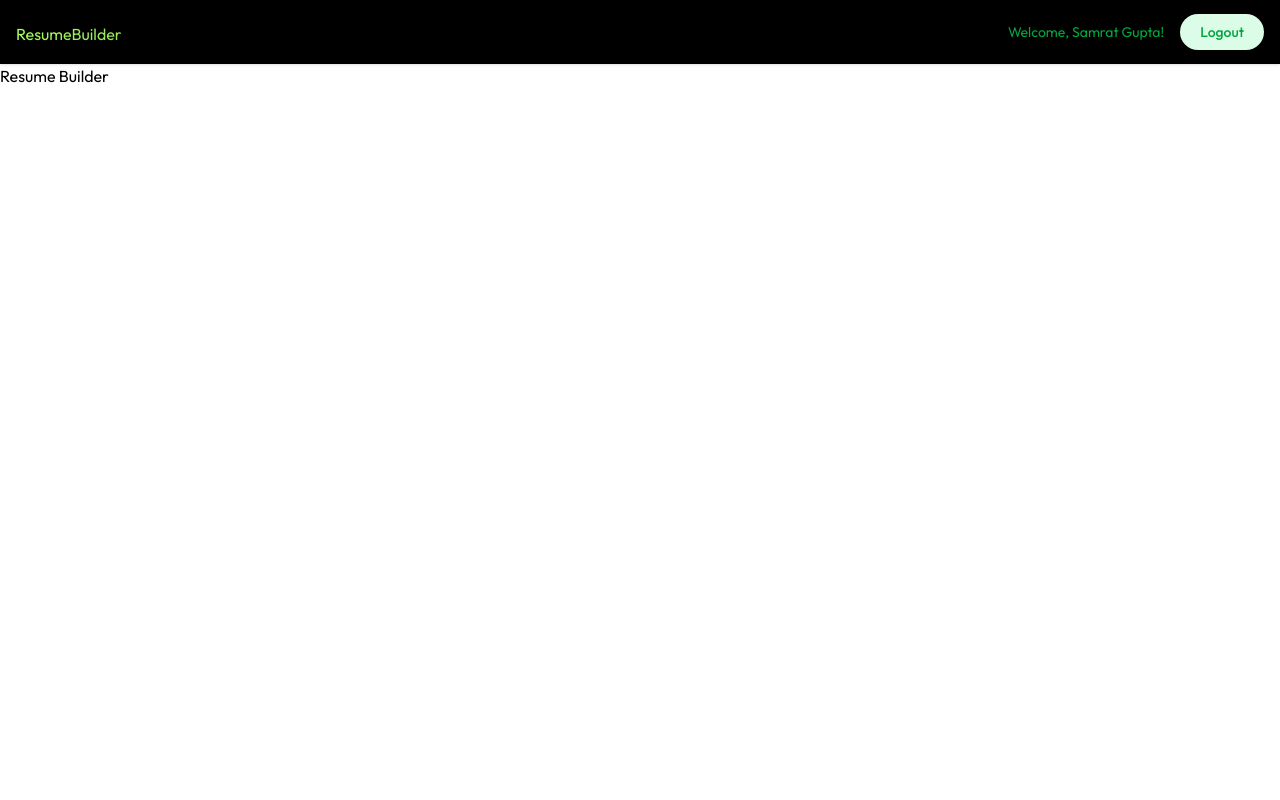
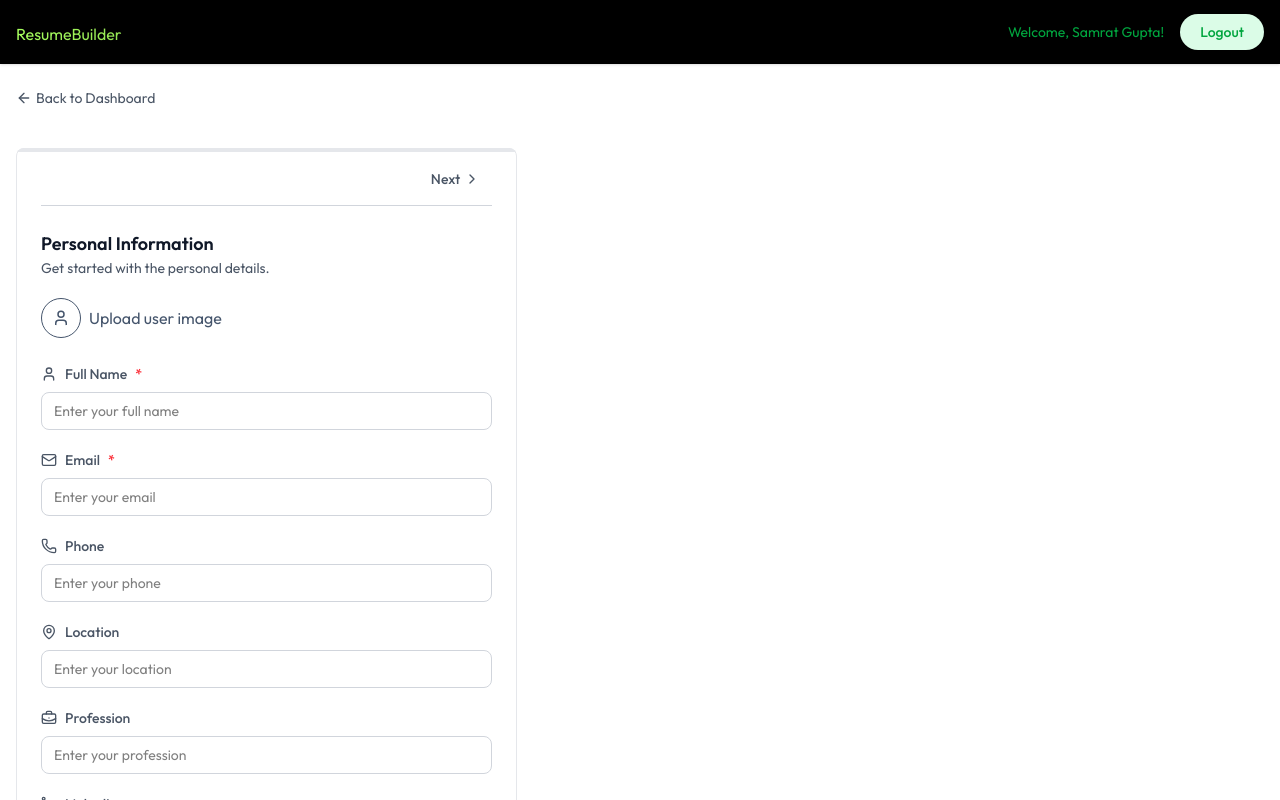
Before and after one commit to gsamrat8112/AI-Powered-Resume-Builder, a React (Vite) app in the folder client/: page /app/builder/1 in a window 1280 px wide. Shown: the top 800 px of the page. Built offline with nearby package versions, Linux system fonts and the light colour scheme.

Commit message:
InfoForm

```diff
--- /dev/null
+++ b/client/src/components/PersonalInfoForm.jsx
@@ -0,0 +1,62 @@
+import { Linkedin, BriefcaseBusiness, Mail, MapPin, Phone, User, Globe } from 'lucide-react'
+import React from 'react'
+
+const PersonalInfoForm = ({data, onChange, removeBackground, setRemoveBackground}) => {
+    const handleChange = (field, value) => {
+        onChange({...data, [field]: value})
+    }
+    const fields = [
+        {key: 'full_name', label: 'Full Name', icon: User, type: 'text', required: true},
+        {key: 'email', label: 'Email', icon: Mail, type: 'email', required: true},
+        {key: 'phone', label: 'Phone', icon: Phone, type: 'tel', required: false},
+        {key: 'location', label: 'Location', icon: MapPin, type: 'text', required: false},
+        {key: 'profession', label: 'Profession', icon: BriefcaseBusiness, type: 'text', required: false},
+        {key: 'linkedin', label: 'LinkedIn', icon: Linkedin, type: 'url', required: false},
+        {key: 'website', label: 'Website', icon: Globe, type: 'url', required: false},
+    ]
+  return (
+    <div>
+      <h3 className='text-lg font-semibold text-gray-900'>Personal Information</h3>
+      <p className='text-sm text-gray-600'>Get started with the personal details.</p>
+      <div className='flex items-center gap-2'>
+        <label>
+            {data.image ? (
+                <img src={typeof data.image === 'string' ? data.image : URL.createObjectURL(data.image)} alt="user-image" className='size-16 rounded-full object-cover mt-5 ring ring-slate-300 hover:opacity-80' />
+            ) : (
+                <div className='inline-flex gap-2 mt-5 items-center justify-center text-slate-600 hover:text-slate-700 cursor-pointer'>
+                    <User className='size-10 p-2.5 border rounded-full' />
+                    Upload user image
+                </div>
+            )}
+            <input onChange={(e) => handleChange('image', e.target.files[0])} type="file" accept='image/*' className='hidden' />
+        </label>
+        {typeof data.image === 'object' && (
+            <div className='flex flex-col gap-1 pl-1 text-sm'>
+                <p>Remove Background</p>
+                <label className='relative inline-flex items-center cursor-pointer text-gray-900 gap-3'>
+                    <input type='checkbox' checked={removeBackground} onChange={() => setRemoveBackground(prev => !prev)} className='sr-only peer' />
+                    <div className='w-9 h-5 bg-slate-300 rounded-full peer peer-checked:bg-green-600 transition-colors duration-200'>
+                    </div>
+                    <span className='dot absolute left-1 top-1 w-3 h-3 bg-white rounded-full transition-transform duration-200 ease-in-out peer-checked:translate-x-4'></span>
+                </label>
+            </div>
+        )}
+      </div>
+      {fields.map((field) => {
+        const Icon = field.icon
+        return (
+            <div key={field.key} className='space-y-1 mt-5'>
+                <label className='flex items-center gap-2 text-sm font-medium text-gray-600'>
+                    <Icon className='size-4' />
+                    {field.label}
+                    {field.required && <span className='text-red-500'>*</span>}
+                </label>
+                <input type={field.type} value={data[field.key] || ''} onChange={(e) => handleChange(field.key, e.target.value)} className='mt-1 w-full px-3 py-2 border border-gray-300 rounded-lg focus:ring focus:ring-blue-500 focus:border-blue-500 outline-none transition-colors text-sm' placeholder={`Enter your ${field.label.toLowerCase()}`} required={field.required} />
+            </div>
+        )
+      })}
+    </div>
+  )
+}
+
+export default PersonalInfoForm
--- a/client/src/pages/Dashboard.jsx
+++ b/client/src/pages/Dashboard.jsx
@@ -26,9 +26,19 @@ const Dashboard = () => {
     setShowUploadResume(false)
     navigate('/app/builder/res123')
   }
+  const editTitle = async (event) => {
+    event.preventDefault()
+  }
+  const deleteResume = async (resumeId) => {
+    const confirmDelete = window.confirm("Are you sure you want to delete this resume?")
+    if(confirmDelete){
+      setAllResumes(prev => prev.filter(resume => resume._id !== resumeId))
+    }
+  }
   useEffect(() => {
     loadAllResumes()
   },[])
+
   return (
     <div>
       <div className='max-w-7xl mx-auto px-4 py-8'>
@@ -48,15 +58,15 @@ const Dashboard = () => {
           {allResumes.map((resume, index) => {
             const baseColor = colors[index % colors.length];
             return (
-              <button key={index} className='relative w-full sm:max-w-36 h-48 flex flex-col items-center justify-center rounded-lg gap-2 border group hover:shadow-lg transition-all duration-300 cursor-pointer' style={{background: `linear-gradient(135deg, ${baseColor}10, ${baseColor}40)`, bordercolor: baseColor+'40'}}>
+              <button onClick={() => navigate(`/app/builder/${resume._id}`)} key={index} className='relative w-full sm:max-w-36 h-48 flex flex-col items-center justify-center rounded-lg gap-2 border group hover:shadow-lg transition-all duration-300 cursor-pointer' style={{background: `linear-gradient(135deg, ${baseColor}10, ${baseColor}40)`, bordercolor: baseColor+'40'}}>
                 <FilePenLineIcon className='size-7 group-hover:scale-105 transition-all' style={{color: baseColor}} />
                 <p className='text-sm font-medium group-hover:scale-105 transition-all px-2 text-center' style={{color: baseColor}}>{resume.title}</p>
                 <p className='absolute bottom-1 text-[11px] text-slate-400 group-hover:text-slate-500 transition-all duration-300 px-2 text-center' style={{color: baseColor+'90'}}>
                   updated on {new Date(resume.updatedAt).toLocaleDateString()}
                 </p>
-                <div className='absolute top-1 right-1 group-hover:flex items-center hidden'>
-                  <TrashIcon className='size-7 p-1.5 text-slate-700 hover:bg-white/50 rounded transition-colors' />
-                  <PencilIcon className='size-7 p-1.5 text-slate-700 hover:bg-white/50 rounded transition-colors' />
+                <div onClick={(e) => e.stopPropagation()} className='absolute top-1 right-1 group-hover:flex items-center hidden'>
+                  <TrashIcon  onClick={() => deleteResume(resume._id)} className='size-7 p-1.5 text-slate-700 hover:bg-white/50 rounded transition-colors' />
+                  <PencilIcon onClick={() => {setEditResumeId(resume._id); setTitle(resume.title)}} className='size-7 p-1.5 text-slate-700 hover:bg-white/50 rounded transition-colors' />
                 </div>
               </button>
             )
@@ -101,6 +111,18 @@ const Dashboard = () => {
               </form>
             )
           }
+          {
+            editResumeId && (
+              <form onSubmit={editTitle} onClick={() => setEditResumeId('')} className='fixed inset-0 bg-black/70 backdrop-blur bg-opacity-50 z-10 flex items-center justify-center'>
+                <div onClick={e => e.stopPropagation()} className='relative bg-slate-50 border shadow-md rounded-lg w-full max-w-sm p-6'>
+                  <h2 className='text-2xl font-medium mb-4'>Edit Resume Title</h2>
+                  <input onChange={(e) => setTitle(e.target.value)} value={title} type="text" placeholder='Resume Title' className='w-full p-3 rounded-md mb-4 border' />
+                  <button className='px-4 py-2 bg-green-600 text-white rounded-md hover:bg-green-700 transition'>Update</button>
+                  <XIcon onClick={() => {setEditResumeId(''); setTitle('')}} className='size-6 p-1.5 text-slate-700 hover:bg-white/50 rounded transition-colors absolute top-2 right-2 cursor-pointer' />
+                </div>
+              </form>
+            )
+          }
         </div>
       </div>
     </div>
--- a/client/src/pages/ResumeBuilder.jsx
+++ b/client/src/pages/ResumeBuilder.jsx
@@ -1,9 +1,97 @@
-import React from 'react'
+import React, { useEffect, useState } from 'react'
+import { Link, useParams } from 'react-router-dom'
+import { dummyResumeData } from '../assets/assets'
+import { ArrowLeftIcon, Briefcase, ChevronLeft, ChevronRight, FileText, FolderIcon, GraduationCap, Sparkle, User } from 'lucide-react'
+import PersonalInfoForm from '../components/PersonalInfoForm'
 
 const ResumeBuilder = () => {
+  const { resumeId } = useParams()
+  const [resumeData, setResumeData] = React.useState({
+    _id: '',
+    title: '',
+    personal_info: {},
+    professional_summary: '',
+    experience: [],
+    education: [],
+    project: [],
+    skills: [],
+    template: 'classic',
+    accent_color: '#3B82F6',
+    public: false,
+    })
+
+    const loadExistingResume = async () => {
+      const resume = dummyResumeData.find(resume => resume._id === resumeId)
+      if(resume){
+        setResumeData(resume)
+        document.title = resume.title + " - Resume Builder"
+      }
+    }
+    const [activeSectionIndex, setActiveSectionIndex] = useState(0)
+    const [removeBackground, setRemoveBackground] = useState(false)
+    const sections = [
+      {id: 'personal', name: 'Personal Info', icon: User},
+      {id: 'summary', name: 'Professional Summary', icon: FileText},
+      {id: 'experience', name: 'Experience', icon: Briefcase},
+      {id: 'education', name: 'Education', icon: GraduationCap},
+      {id: 'projects', name: 'Projects', icon: FolderIcon},
+      {id: 'skills', name: 'Skills', icon: Sparkle},
+    ]
+    const activeSection = sections[activeSectionIndex]
+    useEffect(() => {
+      loadExistingResume()
+    },[])
+
   return (
     <div>
-      <h1>Resume Builder</h1>
+      <div className='max-w-7xl mx-auto px-4 py-6'>
+        <Link to={'/app'} className='text-sm text-gray-600 hover:text-gray-800 transition-colors flex items-center gap-1 mb-4'>
+          <ArrowLeftIcon className='size-4' />
+          Back to Dashboard
+        </Link>
+      </div>
+      <div className='max-w-7xl mx-auto px-4 pb-8'>
+        <div className='grid lg:grid-cols-12 gap-8'>
+          {/* Left Panel - Form */}
+          <div className='relative lg:col-span-5 rounded-lg overflow-hidden'>
+            <div className='bg-white rounded-lg shadow-sm border border-gray-200 p-6 pt-1'>
+              {/* Progress Bar using active section index */}
+              <hr className='absolute top-0 left-0 right-0 border-2 border-gray-200' />
+              <hr className='absolute top-0 left-0 h-1 bg-gradient-to-r from-green-500 to-green-600 border-none transition-all duration-2000' style={{ width: `${(activeSectionIndex * 100) / (sections.length - 1)}%` }} />
+
+              {/* Section Navigations */}
+              <div className='flex justify-between items-center mb-6 border-b py-1 border-gray-300'>
+                <div></div>
+                <div className='flex items-center'>
+                  {activeSectionIndex !== 0 && (
+                    <button
+                      className='flex items-center gap-1 p-3 rounded-lg text-sm font-medium transition-all text-gray-600 hover:bg-gray-50' disabled={activeSectionIndex === 0} onClick={(prevIndex) => Math.max(prevIndex - 1, 0)}>
+                        <ChevronLeft className='size-4' /> Previous
+                    </button>
+                  )}
+                  <button
+                      className={`flex items-center gap-1 p-3 rounded-lg text-sm font-medium transition-all text-gray-600 hover:bg-gray-50 ${activeSectionIndex === sections.length - 1 && 'opacity-50'}`} disabled={activeSectionIndex === sections.length - 1} onClick={(prevIndex) => Math.min(prevIndex + 1, sections.length - 1)}>
+                        Next <ChevronRight className='size-4' />
+                    </button>
+                </div>
+              </div>
+
+              {/* Section Form */}
+              <div className='space-y-6'>
+                {activeSection.id === 'personal' && (
+                  <div>
+                    <PersonalInfoForm data={resumeData.personal_info} onChange={(data) => setResumeData(prev => ({...prev, personal_info: data}))} removeBackground={removeBackground} setRemoveBackground={setRemoveBackground} />
+                  </div>
+                )}
+              </div>
+            </div>
+          </div>
+
+          {/* Right Panel - Preview */}
+          <div className='lg:col-span-5 xl:col-span-4'>
+          </div>
+        </div>
+      </div>
     </div>
   )
 }
```
